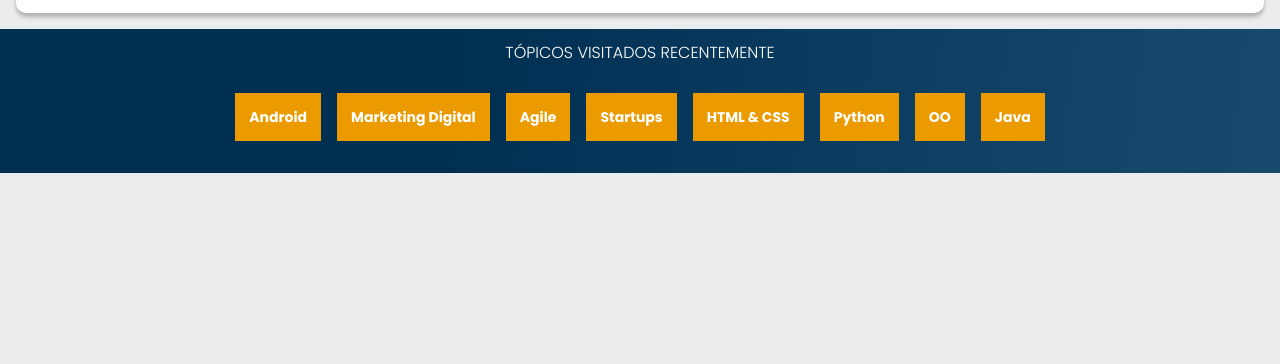
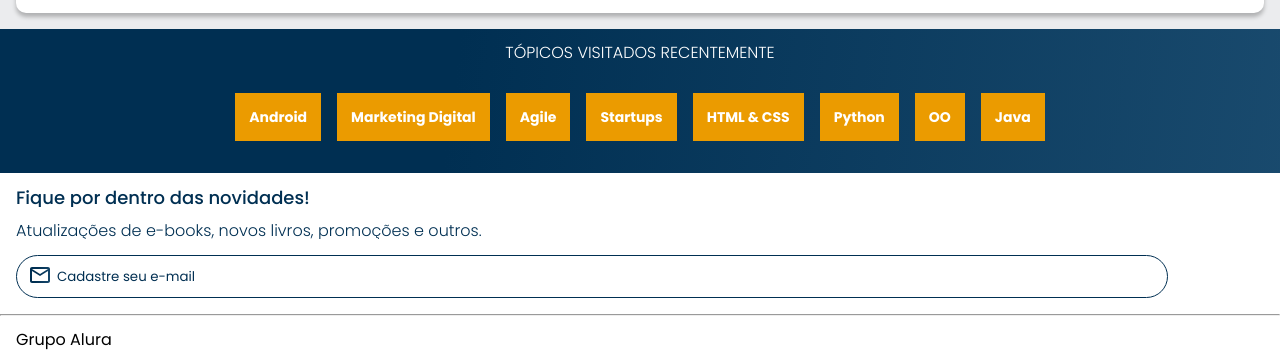
Before and after one commit to AndreSouzanl/AluraBooks2, a plain HTML site: page index.html in a window 1280 px wide. Shown: the part 2312-2676 px from the top of the page. Before the commit the page ends 2485 px from the top, so only its background shows below. Drawn offline with nearby package versions, Linux system fonts and the light colour scheme.

Commit message:
atualizandoprojeto

```diff
--- a/index.html
+++ b/index.html
@@ -167,6 +167,20 @@
       </ul>
   </section>
 
+  <section class="contato">
+      <h2 class="contato__titulo">Fique por dentro das novidades!</h2>
+      <p class="contato__texto">Atualizações de e-books, novos livros, promoções e outros.</p>
+      <input type="email" placeholder="Cadastre seu e-mail" class="contato__email">
+  </section>
+
+  <hr/>
+
+  <footer class="rodape">
+    <h2 class="rodape__titulo">Grupo Alura</h2>
+  </footer>
+
+
+
 
 
     <script src="https://cdn.jsdelivr.net/npm/swiper@8/swiper-bundle.min.js"></script>
--- a/style.css
+++ b/style.css
@@ -2,6 +2,8 @@
 @import url(styles/banner.css);
 @import url(styles/carrocel.css);
 @import url(styles/topicos.css);
+@import url(styles/contato.css);
+@import url(styles/rodape.css);
 
 :root{
     --cor-de-fundo: #EBECEE;
--- /dev/null
+++ b/styles/contato.css
@@ -0,0 +1,38 @@
+.contato{
+    background-color: var(--branco);
+    padding: 1em;
+}
+
+.contato__titulo,
+.contato__texto{
+    background: var( --azul-degrade);
+    -webkit-background-clip: text;
+    -webkit-text-fill-color: transparent;
+    background-clip: text;
+
+}
+
+.contato__titulo{
+    font-size: 18px;
+    font-weight: 500;
+}
+
+.contato__texto{
+    font-weight: 300;
+    margin: 1em 0;
+}
+
+.contato__email{
+    padding: 1em;
+    border: 1px solid var(--azul);
+    border-radius: 24px;
+    width: 90%;
+    color: var(--azul);
+}
+
+.contato__email::placeholder{
+    font-family: var(--fonte-principal);
+    color: var(--azul);
+    background: url("../img/email.svg") no-repeat;
+    padding-left: 2em;
+}
--- /dev/null
+++ b/styles/rodape.css
@@ -0,0 +1,8 @@
+hr{
+    margin: 0;
+}
+.rodape{
+
+  background-color: var(--branco);
+  padding: 1em;
+}
```
Also changed, not shown: img/email.svg (added).
